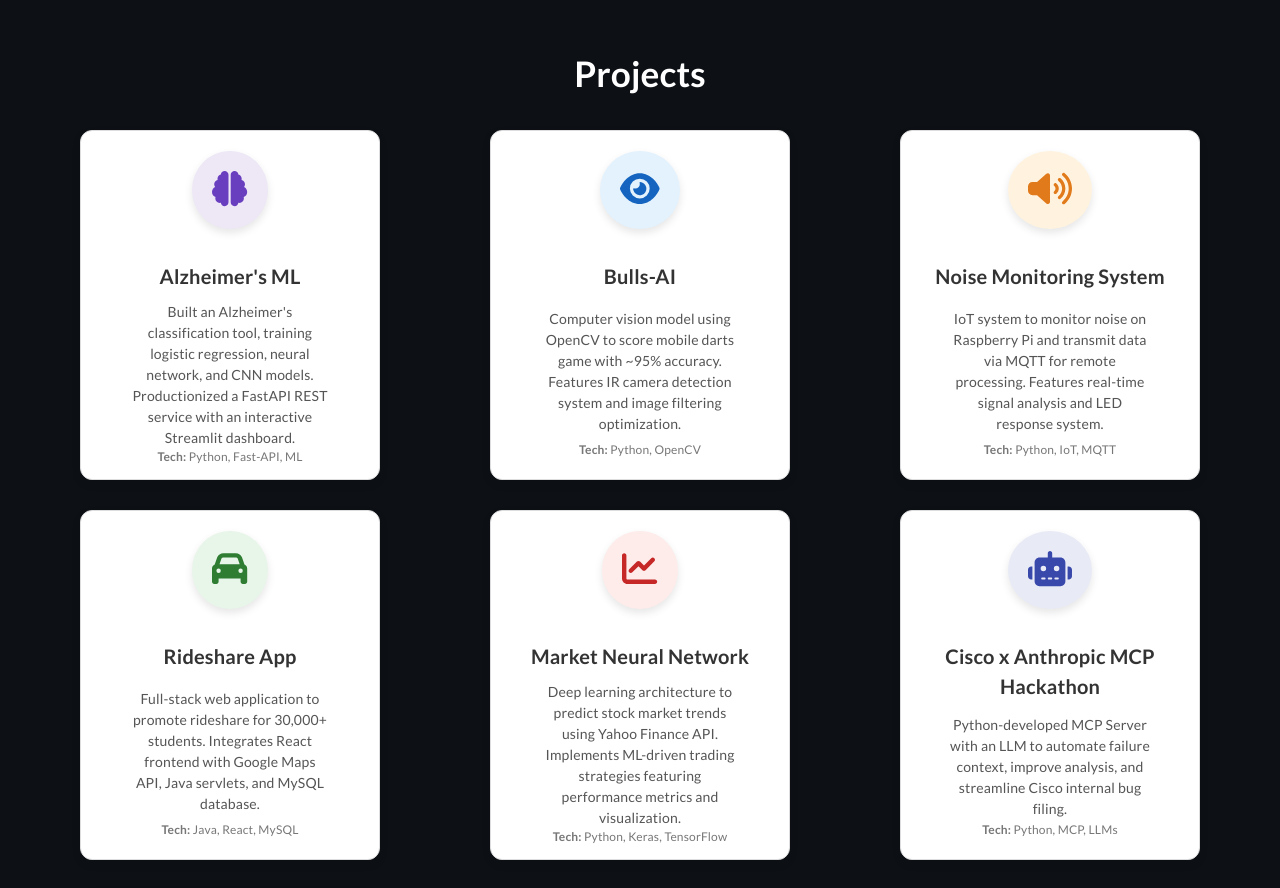
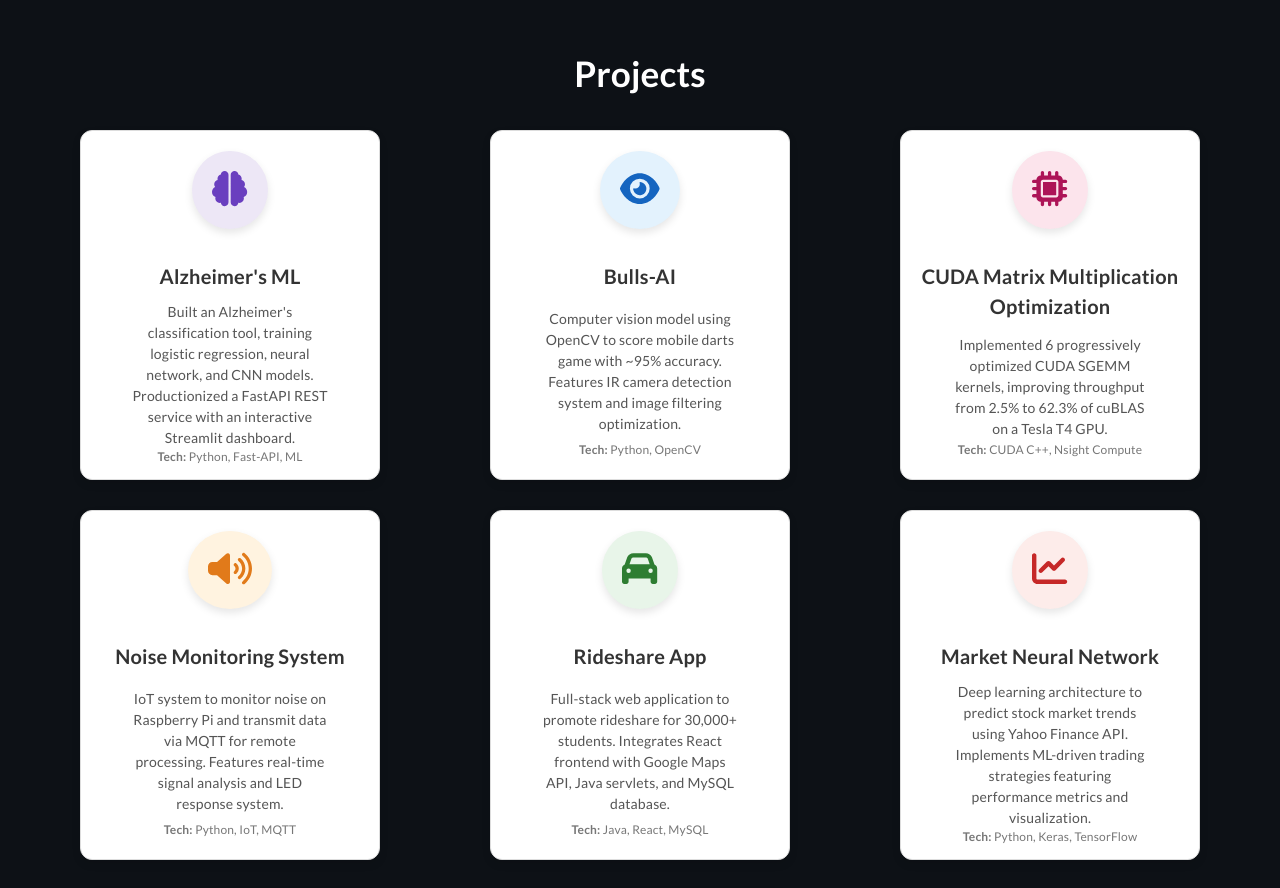
Before and after one commit to alexseveringhaus/alexsev.com, a React (Create React App) app: page / in a window 1280 px wide. Shown: the part 5060-5948 px from the top of the page. Built offline with nearby package versions, Linux system fonts and the light colour scheme.

Commit message:
added matrix mult project

```diff
--- a/src/assets/styles/Project.scss
+++ b/src/assets/styles/Project.scss
@@ -93,6 +93,12 @@
     svg { color: #3949ab; }
 }
 
+.project-icon.icon-pink {
+    background-color: #fce4ec;
+
+    svg { color: #ad1457; }
+}
+
 .project-icon.icon-teal {
     background-color: #e0f2f1;
 
--- a/src/components/Project.tsx
+++ b/src/components/Project.tsx
@@ -8,6 +8,7 @@ import { faGlobe } from '@fortawesome/free-solid-svg-icons';
 import { faChartLine } from '@fortawesome/free-solid-svg-icons';
 import { faRobot } from '@fortawesome/free-solid-svg-icons';
 import { faBrain } from '@fortawesome/free-solid-svg-icons';
+import { faMicrochip } from '@fortawesome/free-solid-svg-icons';
 
 function Project() {
     return (
@@ -38,6 +39,20 @@ function Project() {
                                 <h2>Bulls-AI</h2>
                                 <p>Computer vision model using OpenCV to score mobile darts game with ~95% accuracy. Features IR camera detection system and image filtering optimization.</p>
                                 <p className="tech-stack"><strong>Tech:</strong> Python, OpenCV</p>
+                            </div>
+                        </div>
+                    </a>
+                </div>
+                <div className="project">
+                    <a href="https://github.com/alexseveringhaus/cuda_matrix_mult" target="_blank" rel="noreferrer">
+                        <div className="project-box">
+                            <div className="project-icon icon-pink">
+                                <FontAwesomeIcon icon={faMicrochip} size="2x" />
+                            </div>
+                            <div className="project-details">
+                                <h2>CUDA Matrix Multiplication Optimization</h2>
+                                <p>Implemented 6 progressively optimized CUDA SGEMM kernels, improving throughput from 2.5% to 62.3% of cuBLAS on a Tesla T4 GPU.</p>
+                                <p className="tech-stack"><strong>Tech:</strong> CUDA C++, Nsight Compute</p>
                             </div>
                         </div>
                     </a>
```
